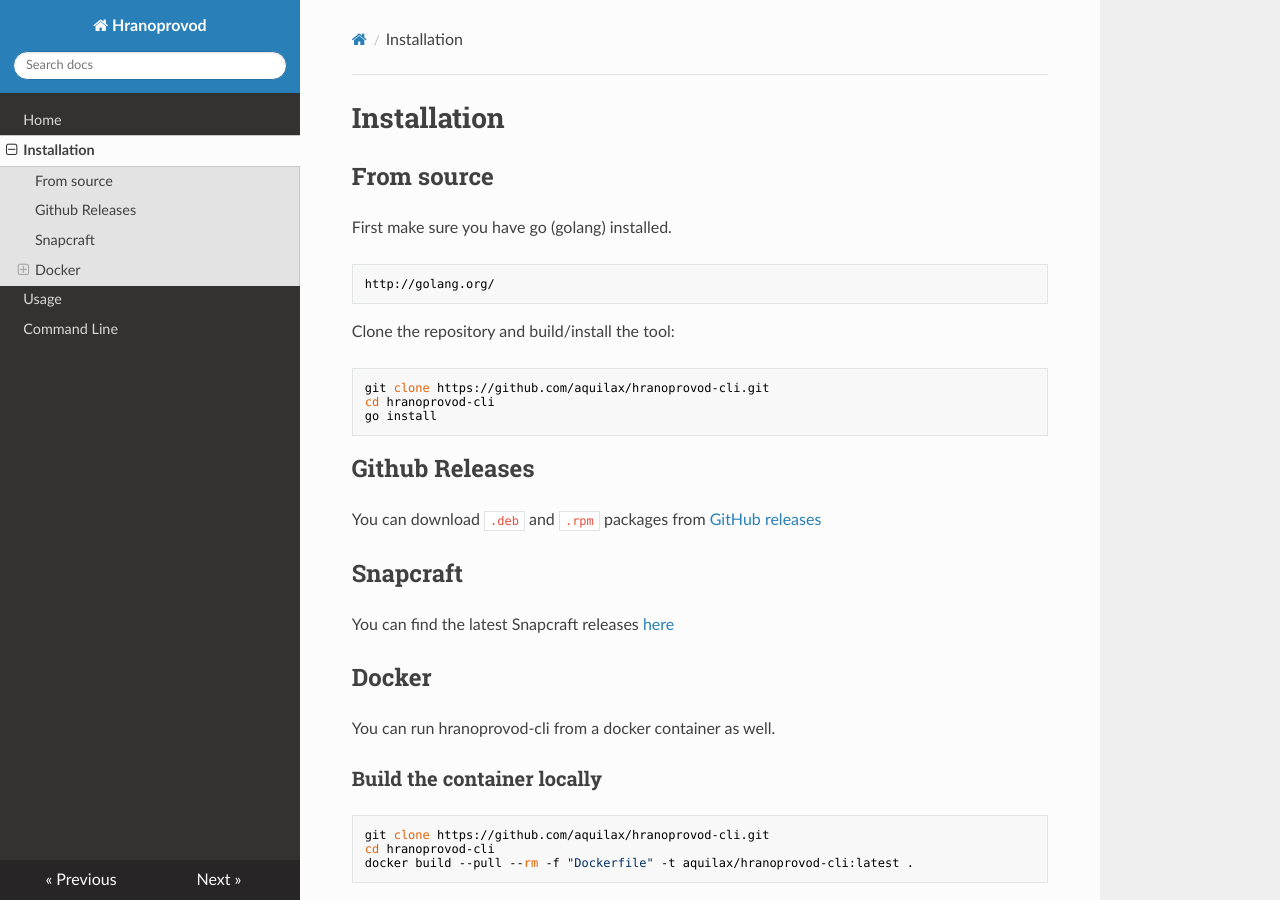
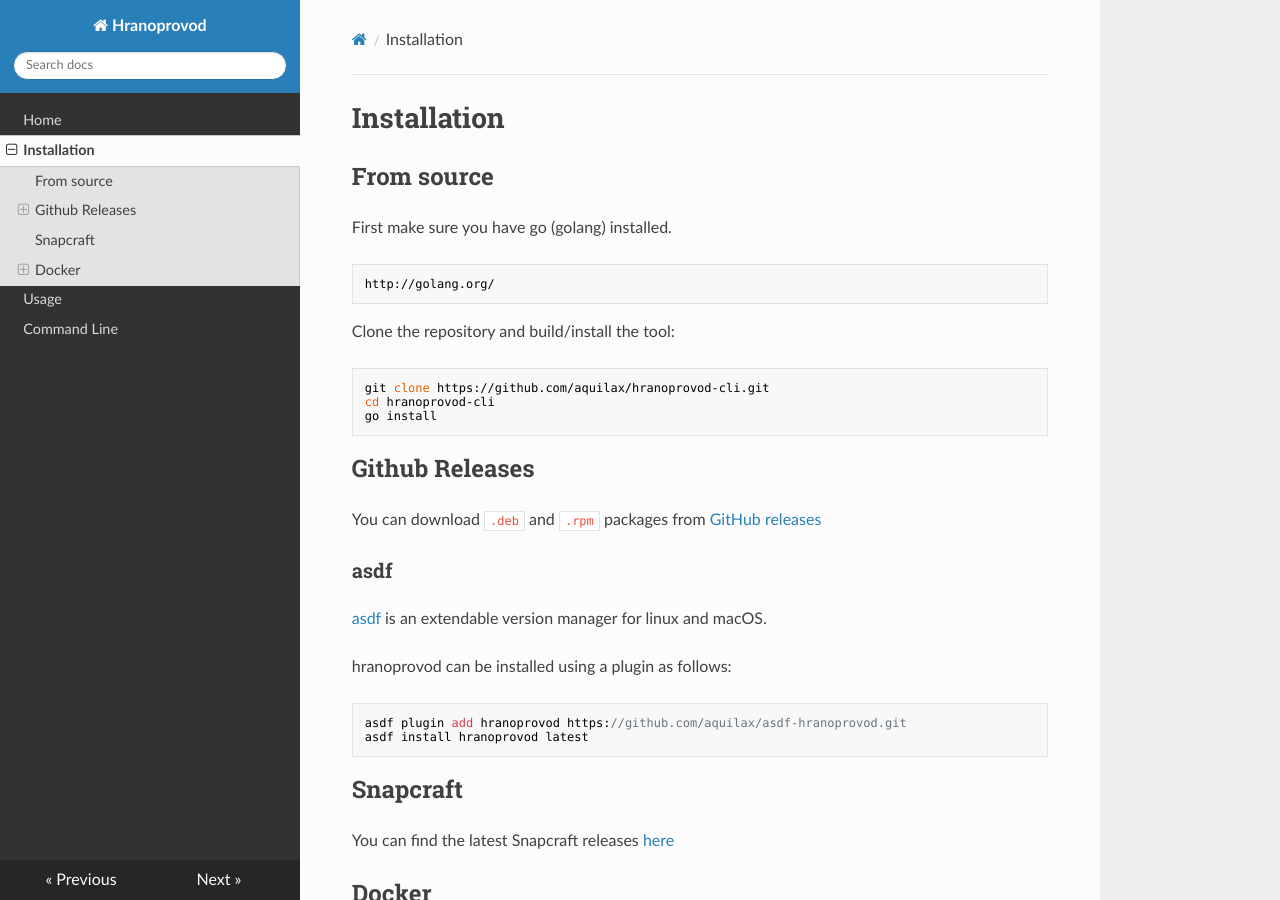
Before and after one commit to aquilax/hranoprovod-cli, an MkDocs documentation site: the page built from docs/install.md, in a window 1280 px wide and 900 px high. Built offline with MkDocs 1.6.1, drawn with Linux system fonts in a browser that asks for light colours; nearby versions of some CDN libraries.

Commit message:
Update install.md

```diff
--- a/docs/install.md
+++ b/docs/install.md
@@ -15,6 +15,15 @@ Clone the repository and build/install the tool:
 ## Github Releases
 
 You can download `.deb` and `.rpm` packages from [GitHub releases](https://github.com/aquilax/hranoprovod-cli/releases)
+
+### asdf
+
+[asdf](https://github.com/asdf-vm/asdf) is an extendable version manager for linux and macOS.
+
+hranoprovod can be installed using a plugin as follows:
+
+    asdf plugin add hranoprovod https://github.com/aquilax/asdf-hranoprovod.git
+    asdf install hranoprovod latest
 
 ## Snapcraft
 
```
